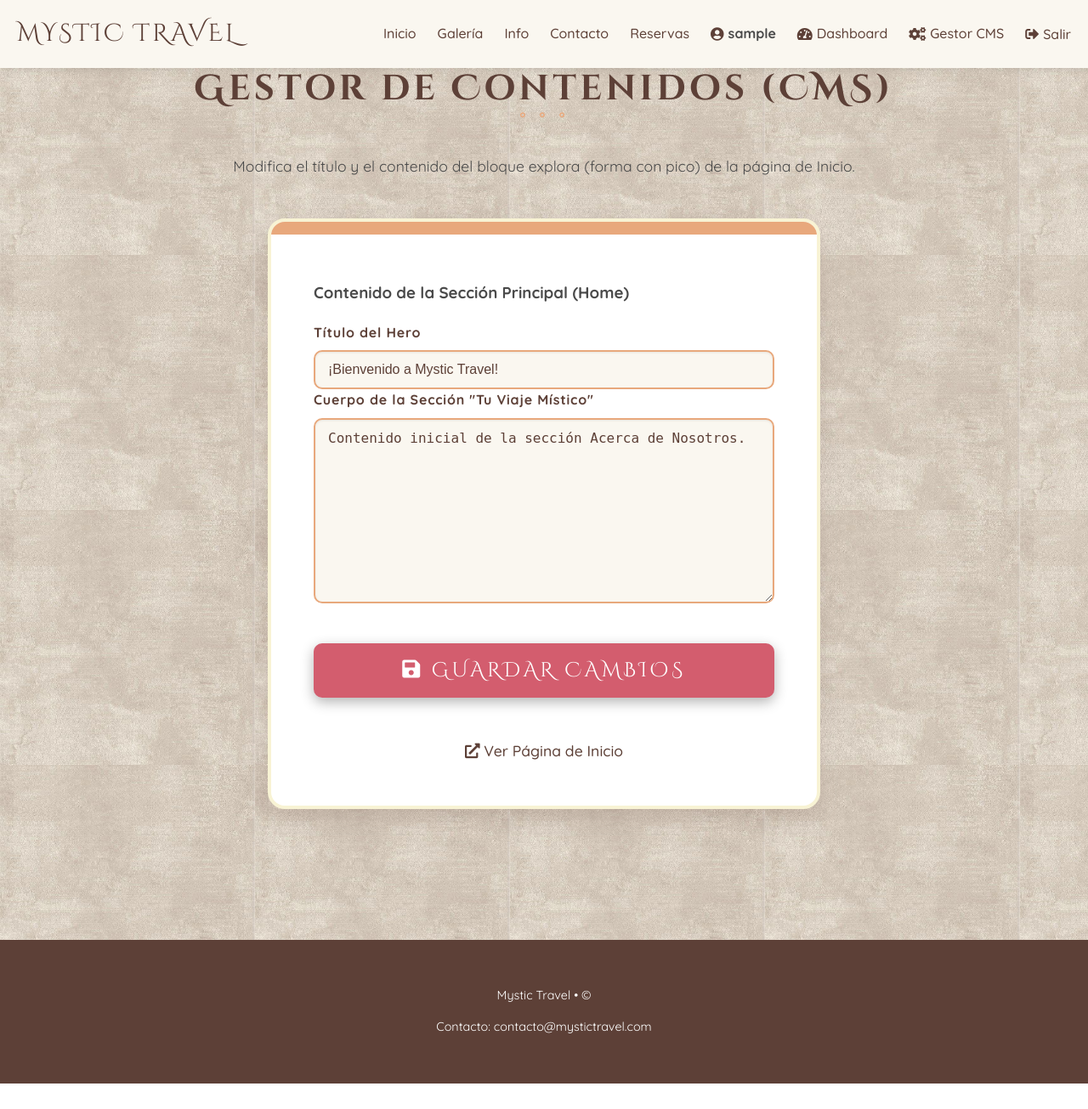
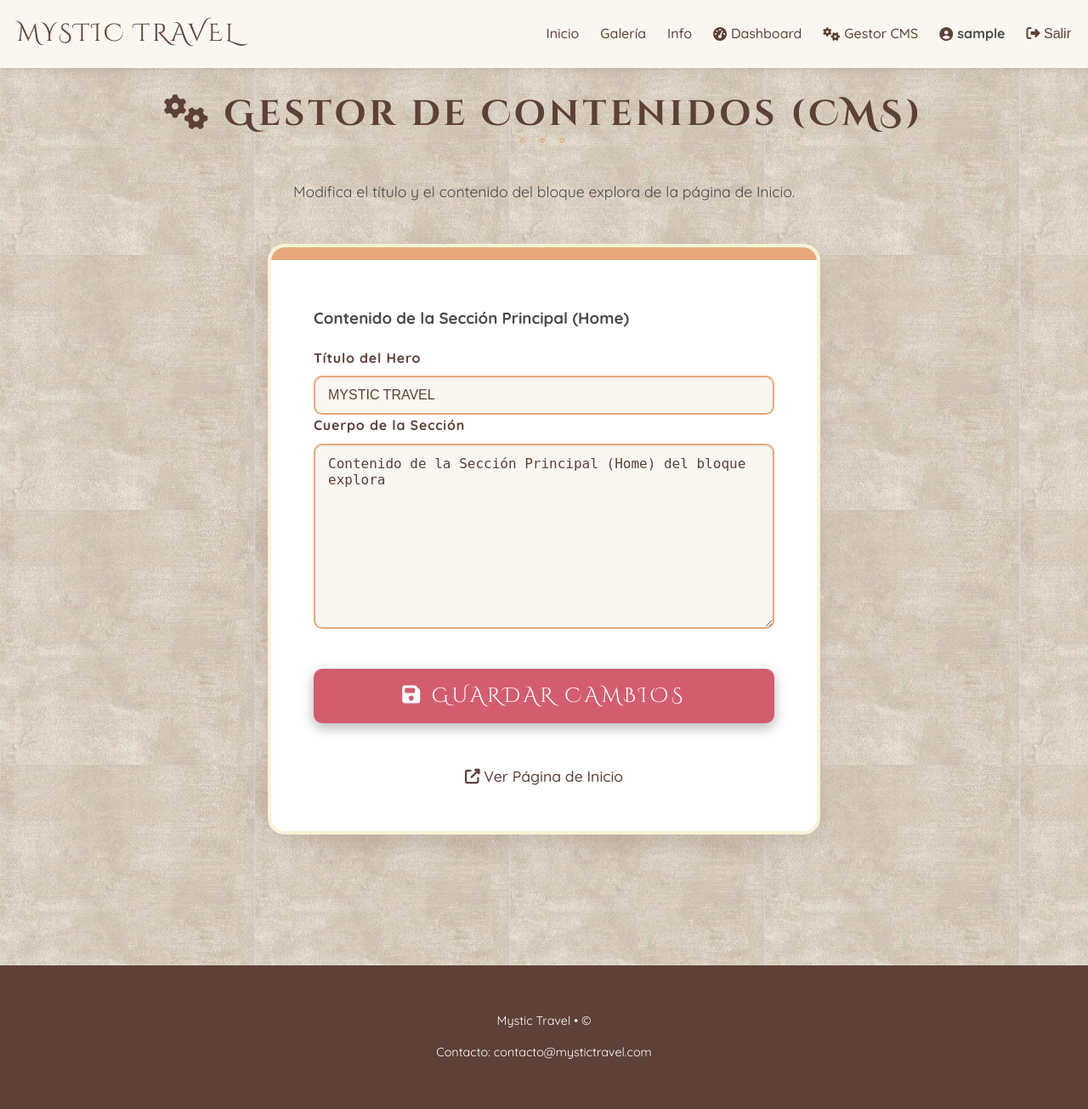
Before and after one commit to candegodoy0/ProyectoMysticTravel, a Django app: page /panel/cms/ in a window 1280 px wide. Shown: the whole page at 85% size. Before the commit the page ends 1275 px from the top, so only its background shows below. Run offline with Django 5.2, Linux system fonts and the light colour scheme; the visitor is signed in with stand-in values (Sample User, id 1); data comes from the database, SQL or seed files in the repository.

Commit message:
Se corrige alineación título CMS y habilitadas alertas de éxito al guardar contenido

```diff
--- a/landing/static/landing/css/landing.css
+++ b/landing/static/landing/css/landing.css
@@ -12,7 +12,8 @@ header, nav {
 .auth-main,
 .listado-main,
 .detalle-main,
-.dashboard-main {
+.dashboard-main,
+.admin-page {
     margin-top: 0 !important;
     padding-top: 30px;
     padding-bottom: 60px;
--- a/landing/templates/landing/admin/cms_gestor_contenidos.html
+++ b/landing/templates/landing/admin/cms_gestor_contenidos.html
@@ -8,50 +8,32 @@
 {% endblock %}
 
 {% block content %}
-<section class="admin-page content-start-offset">
+    <section class="admin-page">
         <div class="admin-header-panel">
-        <h2 class="section-title"></i> Gestor de Contenidos (CMS)</h2>
-        <p class="intro-paragraph">Modifica el título y el contenido del bloque explora (forma con pico) de la página de Inicio.</p>
+            <h2 class="section-title"><i class="fas fa-cogs"></i> Gestor de Contenidos (CMS)</h2>
+            <p class="intro-paragraph">Modifica el título y el contenido del bloque explora de la página de Inicio.</p>
         </div>
-
-    {% if messages %}
-        <div class="messages-container my-3">
-            {% for message in messages %}
-            <div class="alert alert-{{ message.tags }}">{{ message }}</div>
-            {% endfor %}
-        </div>
-    {% endif %}
 
         <div class="reserva-form bg-textura">
             <form method="post">
                 {% csrf_token %}
-
                 {{ form.non_field_errors }}
 
                 <h3 class="subsection-title">Contenido de la Sección Principal (Home)</h3>
-
 
                 <div class="form-row">
                     <label for="{{ form.titulo_principal.id_for_label }}">Título del Hero</label>
                     {{ form.titulo_principal }}
                     {% if form.titulo_principal.errors %}
-                    <div class="error-message">
-                        {% for error in form.titulo_principal.errors %}
-                            <p>{{ error }}</p>
-                        {% endfor %}
-                    </div>
+                        <div class="error-message">{{ form.titulo_principal.errors }}</div>
                     {% endif %}
                 </div>
 
                 <div class="form-row">
-                <label for="{{ form.cuerpo_seccion.id_for_label }}">Cuerpo de la Sección "Tu Viaje Místico"</label>
+                    <label for="{{ form.cuerpo_seccion.id_for_label }}">Cuerpo de la Sección</label>
                     {{ form.cuerpo_seccion }}
                     {% if form.cuerpo_seccion.errors %}
-                    <div class="error-message">
-                        {% for error in form.cuerpo_seccion.errors %}
-                            <p>{{ error }}</p>
-                        {% endfor %}
-                    </div>
+                        <div class="error-message">{{ form.cuerpo_seccion.errors }}</div>
                     {% endif %}
                 </div>
 
--- a/landing/views.py
+++ b/landing/views.py
@@ -26,6 +26,7 @@ from django.views.generic.edit import UpdateView
 from django.contrib.auth.mixins import UserPassesTestMixin
 from django.urls import reverse_lazy
 from django.contrib.auth.views import PasswordResetView
+from django.contrib.messages.views import SuccessMessageMixin
 
 # clase paraverificar si el email existe antes de proceder con el envio de recuperacion contraseña
 class CustomPasswordResetView(PasswordResetView):
@@ -747,11 +748,13 @@ router.register(r'reservas', ReservaViewSet)
 router.register(r'contactos', ContactoViewSet)
 
 
-class CMSContenidoUpdateView(UserPassesTestMixin, UpdateView):
+class CMSContenidoUpdateView(SuccessMessageMixin, UserPassesTestMixin, UpdateView):
     model = ContenidoPagina
     fields = ['titulo_principal', 'cuerpo_seccion']
     template_name = 'landing/admin/cms_gestor_contenidos.html'
     success_url = reverse_lazy('landing:cms_gestor_contenidos')
+
+    success_message = "¡Los cambios en el contenido se han guardado correctamente!"
 
     # solo staff/admin puede editar el contenido
     def test_func(self):
@@ -764,6 +767,6 @@ class CMSContenidoUpdateView(UserPassesTestMixin, UpdateView):
         except ContenidoPagina.DoesNotExist:
             return ContenidoPagina.objects.create(
                 seccion_id=1,
-                titulo_principal="¡Bienvenido a Mystic Travel!",
-                cuerpo_seccion="Contenido inicial de la sección Acerca de Nosotros."
+                titulo_principal="MYSTIC TRAVEL",
+                cuerpo_seccion="Contenido de la Sección Principal (Home) del bloque explora"
             )
--- a/templates/base.html
+++ b/templates/base.html
@@ -18,6 +18,7 @@
   {% block extra_css %}{% endblock %}
 </head>
 <body>
+
   {% include 'header.html' %}
 
 <main>
--- a/templates/header.html
+++ b/templates/header.html
@@ -1,11 +1,4 @@
 {% load static %}
-<head>
-    <link rel="stylesheet" href="https://cdnjs.cloudflare.com/ajax/libs/font-awesome/5.15.4/css/all.min.css">
-
-    <link rel="stylesheet" href="{% static 'css/global.css' %}">
-    <link rel="stylesheet" href="{% static 'landing/css/landing.css' %}">
-</head>
-
 <header class="main-header" id="app-main-header">
     <div class="header-content container">
         <a href="{% url 'landing:home' %}" class="logo">MYSTIC TRAVEL</a>
@@ -16,45 +9,64 @@
 
         <nav class="main-nav" id="main-navigation">
             <ul class="nav-links">
+
                 <li><a href="{% url 'landing:home' %}">Inicio</a></li>
                 <li><a href="{% url 'landing:galeria' %}">Galería</a></li>
                 <li><a href="{% url 'landing:info' %}">Info</a></li>
 
-                <li><a href="{% url 'landing:home' %}#contacto">Contacto</a></li>
-
-                <li><a href="{% url 'landing:reservas' %}" class="cta-nav">Reservas</a></li>
-
                 {% if user.is_authenticated %}
 
                     {% if request.path|slice:":6" == '/panel' %}
+
+                        <li><a href="{% url 'landing:dashboard' %}" class="nav-icon-link {% if request.path == '/panel/' %}active{% endif %}">
+                            <i class="fas fa-tachometer-alt"></i> Dashboard
+                        </a></li>
+                        <li><a href="{% url 'landing:cms_gestor_contenidos' %}" class="nav-icon-link {% if request.path == '/panel/cms/' %}active{% endif %}">
+                            <i class="fas fa-cogs"></i> Gestor CMS
+                        </a></li>
+
                         <li class="nav-icon-link nav-username">
                             <i class="fas fa-user-circle"></i><strong>{{ user.username }}</strong>
                         </li>
-                    {% endif %}
 
-                    <li><a href="{% url 'landing:dashboard' %}" class="nav-icon-link">
-                        <i class="fas fa-tachometer-alt"></i> Dashboard
-                    </a></li>
-
-                {% if request.path|slice:":6" == '/panel' %}
-        <li><a href="{% url 'landing:cms_gestor_contenidos' %}" class="nav-icon-link">
-            <i class="fas fa-cogs"></i> Gestor CMS
-        </a></li>
-    {% endif %}
-                    <li>
+                        <li class="nav-icon-link">
                             <form action="{% url 'landing:logout' %}" method="post" style="display: inline;">
                                 {% csrf_token %}
-                            <button type="submit" class="btn-nav-icon">
+                                <button type="submit" class="cta-nav">
                                     <i class="fas fa-sign-out-alt"></i> Salir
                                 </button>
                             </form>
                         </li>
 
                     {% else %}
+
+                        <li><a href="{% url 'landing:home' %}#contacto">Contacto</a></li>
+                        <li><a href="{% url 'landing:reservas' %}" class="cta-nav">Reservas</a></li>
+
+                        <li><a href="{% url 'landing:dashboard' %}" class="nav-icon-link">
+                            <i class="fas fa-tachometer-alt"></i> Panel
+                        </a></li>
+                        <li class="nav-icon-link">
+                            <form action="{% url 'landing:logout' %}" method="post" style="display: inline;">
+                                {% csrf_token %}
+                                <button type="submit" class="logout-btn">
+                                    <i class="fas fa-sign-out-alt"></i> Salir
+                                </button>
+                            </form>
+                        </li>
+
+                    {% endif %}
+
+                {% else %}
+
+                    <li><a href="{% url 'landing:home' %}#contacto">Contacto</a></li>
+                    <li><a href="{% url 'landing:reservas' %}" class="cta-nav">Reservas</a></li>
                     <li><a href="{% url 'landing:login' %}" class="cta-nav-acceder">
                         <i class="fas fa-user-circle"></i> Acceder
                     </a></li>
+
                 {% endif %}
+
             </ul>
         </nav>
     </div>
```
Also changed, not shown: landing/templates/landing/admin/dashboard.html (+1 -8 lines). Lines whose indentation alone changed are shown as unchanged.
